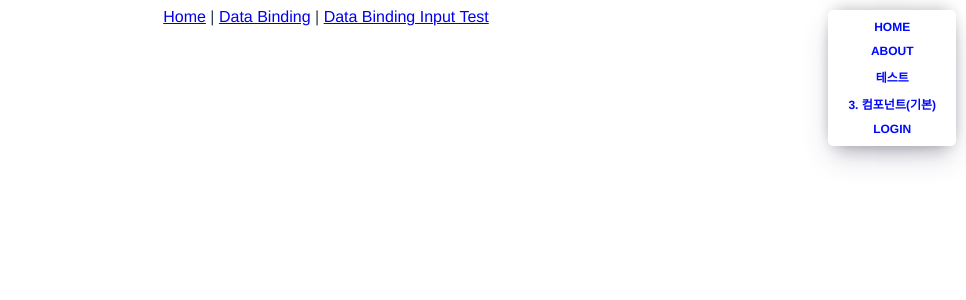
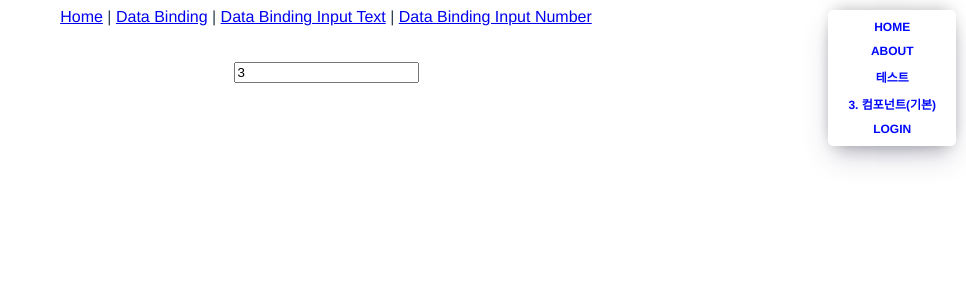
Before and after one commit to Namani31/vue-project, a Vue app: page /databindinginputnumber in a window 1280 px wide. Shown: the top 300 px of the page, without its empty margins (314-1280 px from the left). Built offline with nearby package versions, Linux system fonts and the light colour scheme.

Commit message:
Feat: `Input type=number` 에 `v-model.number`를 이용하여 데이터 바인딩

```diff
--- a/src/App.vue
+++ b/src/App.vue
@@ -9,7 +9,8 @@
   <div id="nav">
     <router-link to="/">Home</router-link> |
     <router-link to="/databinding">Data Binding</router-link> |
-    <router-link to="/databindinginputtext">Data Binding Input Test</router-link>
+    <router-link to="/databindinginputtext">Data Binding Input Text</router-link> |
+    <router-link to="/databindinginputnumber">Data Binding Input Number</router-link>
     <br/><br/><br/>
   </div>
   <router-view />
--- a/src/router/index.js
+++ b/src/router/index.js
@@ -5,6 +5,7 @@ import BasicView from '../views/BasicView.vue'
 import LoginView from '../views/LoginView.vue'
 import DataBinding from '../views/DataBinding.vue';
 import dataBindingInputText from "../views/DataBindingInputText.vue";
+import dataBindingInputNumber from "../views/DataBindingInputNumber.vue";
 
 const routes = [
   {
@@ -44,6 +45,11 @@ const routes = [
     path: '/databindinginputtext',
     name: 'databindinginputtext',
     component: dataBindingInputText
+  },
+  {
+    path: '/databindinginputnumber',
+    name: 'databindinginputnumber',
+    component: dataBindingInputNumber
   }
 ]
 
--- /dev/null
+++ b/src/views/DataBindingInputNumber.vue
@@ -0,0 +1,22 @@
+<template>
+  <div>
+    <input type="number" v-model.number="numberModel" />
+  </div>
+</template>
+
+<script>
+export default {
+  data() {
+    return {
+        numberModel: 3,
+    };
+  },
+  setup() {},
+  created() {},
+  mounted() {},
+  unmounted() {},
+  methods: {},
+};
+</script>
+
+<style scoped></style>
```
